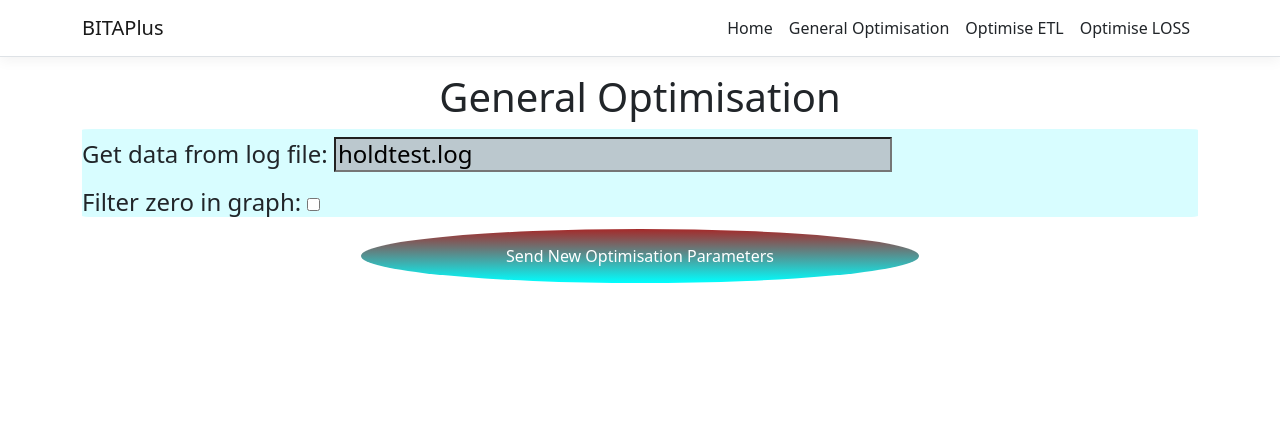
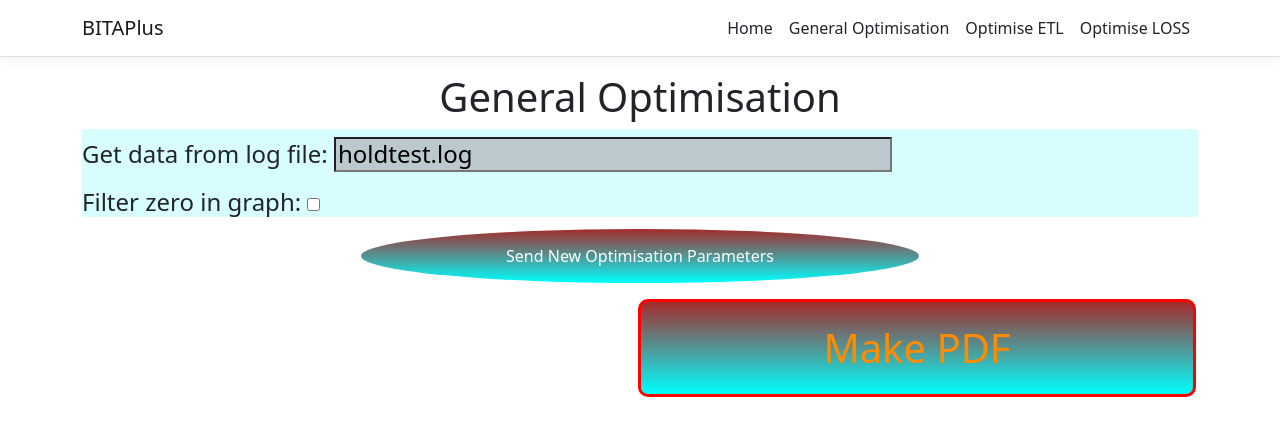
Before and after one commit to colinxsmith/VECTOR, an Angular app in the folder BITAPlus/ClientApp/: page /general in a window 1280 px wide. Shown: the top 436 px of the page. Built offline with nearby package versions, Linux system fonts and the light colour scheme; no server answers.

Commit message:
Add pdf save button

```diff
--- a/BITAPlus/ClientApp/package.json
+++ b/BITAPlus/ClientApp/package.json
@@ -24,7 +24,9 @@
         "@angular/platform-server": "~13.1.1",
         "@angular/router": "~13.1.1",
         "bootstrap": "^5.1.3",
+        "html2canvas": "^1.4.1",
         "jquery": "^3.6.0",
+        "jspdf": "^3.0.4",
         "oidc-client": "^1.11.5",
         "popper.js": "^1.16.0",
         "run-script-os": "^1.1.6",
@@ -48,6 +50,5 @@
         "karma-jasmine": "~4.0.0",
         "karma-jasmine-html-reporter": "^1.5.0",
         "typescript": "~4.4.4"
-    },
-    "optionalDependencies": {}
+    }
 }
--- a/BITAPlus/ClientApp/src/app/optimisegeneral/optimisegeneral.component.css
+++ b/BITAPlus/ClientApp/src/app/optimisegeneral/optimisegeneral.component.css
@@ -61,3 +61,16 @@ form.over {
     width: 80%;
     text-align: center;
 }
+.pdfbutton {
+    color: darkorange;
+    font-size: 40px;
+    padding: 16px 30px;
+    border: 3px solid red;
+    border-radius: 10px;
+    cursor: pointer;
+    margin: 4px 2px;
+}
+
+.pdfbutton:hover {
+    background-color: #45a049;
+}
--- a/BITAPlus/ClientApp/src/app/optimisegeneral/optimisegeneral.component.html
+++ b/BITAPlus/ClientApp/src/app/optimisegeneral/optimisegeneral.component.html
@@ -116,3 +116,6 @@
     </table>
     <app-barplot *ngIf="opt.w" [filterzero]="filterzero" [caller]="element.nativeElement" [title]="'Portfolio weights'" [height]="height" [width]="width" [DATA]="opt.w"></app-barplot>
 </div>
+<div style="text-align:end;">
+    <button class="pdfbutton" (click)="newpdf()">Make PDF</button>
+</div>
--- a/BITAPlus/ClientApp/src/app/optimisegeneral/optimisegeneral.component.ts
+++ b/BITAPlus/ClientApp/src/app/optimisegeneral/optimisegeneral.component.ts
@@ -1,6 +1,8 @@
 import { Component, Inject, ElementRef, OnInit } from '@angular/core';
 import { HttpClient, HttpHeaders } from '@angular/common/http';
 import * as d3 from 'd3';
+import { PdfSave } from 'src/services/pdfsave';
+
 
 export const digitRound = (x: number, ff = 1e5) => {
   const xff = x * ff;
@@ -30,7 +32,9 @@ export class OptimisegeneralComponent implements OnInit {
   shortside = false;
   format = d3.format('0.6f')
   opt: Optimise = {} as Optimise;
-  constructor(private http: HttpClient, @Inject('BASE_URL') private baseUrl: string, public element: ElementRef) {
+  constructor(private http: HttpClient,
+    @Inject('BASE_URL') private baseUrl: string,
+    public element: ElementRef, private pdfsave: PdfSave) {
     http.get<Optimise>(baseUrl + 'optimise/general?doOpt=false&datafile=' + this.generalfile).subscribe(result => {
       this.opt = result;
       d3.select(this.element.nativeElement).select('input.checkzero').attr('value', this.filterzero);
@@ -45,6 +49,17 @@ export class OptimisegeneralComponent implements OnInit {
   over(e: MouseEvent, inout = false) {
     d3.select(e.target as HTMLInputElement & EventTarget).classed('over', inout);
     //console.log(e.target);
+  }
+
+  async newpdf(): Promise<void> {
+    try {
+      const divElement = d3.select(this.element.nativeElement).select('div.maindiv').node() as HTMLElement | null;
+      console.log(divElement);
+      await this.pdfsave.exportToPdf(divElement, 'page.pdf', 10, 300)
+    }
+    catch (err) {
+      console.error('Error generating PDF file:', err);
+    }
   }
   ngOnInit(): void {
     d3.select(this.element.nativeElement).select('input.checkzero').attr('value', this.filterzero);
--- /dev/null
+++ b/BITAPlus/ClientApp/src/services/pdfsave.ts
@@ -0,0 +1,55 @@
+import { Injectable } from '@angular/core';
+import html2canvas from 'html2canvas';
+import jsPDF from 'jspdf';
+
+
+@Injectable({
+  providedIn: 'root'
+})
+export class PdfSave {
+  async exportToPdf(element: HTMLElement | null, filename: string = 'export.pdf', marginMM: number = 10, targetDPI: number = 300): Promise<void> {
+    try {
+      if (!element) throw new Error('No element provided');
+
+      // Capture element as canvas
+      const canvas = await html2canvas(element, {
+        scale: targetDPI / 96,
+        useCORS: true,
+        allowTaint: true,
+        backgroundColor: '#ffffff',
+      });
+
+      // Get canvas dimensions
+      const imgWidth = canvas.width;
+      const imgHeight = canvas.height;
+      const aspect = imgHeight / imgWidth;
+
+      // Create PDF
+      const doc = new jsPDF();
+      const pageW = doc.internal.pageSize.getWidth();
+      const pageH = doc.internal.pageSize.getHeight();
+      const desiredW_MM = pageW - marginMM * 2;
+      const desiredH_MM = desiredW_MM * aspect;
+
+      // Convert canvas to image and add to PDF
+      const imgData = canvas.toDataURL('image/png');
+      doc.addImage(imgData, 'PNG', marginMM, marginMM, desiredW_MM, desiredH_MM);
+
+      // Handle multi-page content
+      let heightLeft = desiredH_MM - (pageH - marginMM * 2);
+      let position = pageH - marginMM;
+      while (heightLeft > 0) {
+        doc.addPage();
+        doc.addImage(imgData, 'PNG', marginMM, position, desiredW_MM, desiredH_MM);
+        heightLeft -= (pageH - marginMM * 2);
+        position = pageH - marginMM;
+      }
+
+      doc.save(filename);
+      console.log('PDF generated successfully');
+    } catch (error) {
+      console.error('Error generating PDF:', error);
+      throw error;
+    }
+  }
+}
```
Also changed, not shown: 2 other files (tests, documents, lock files or other folders).
